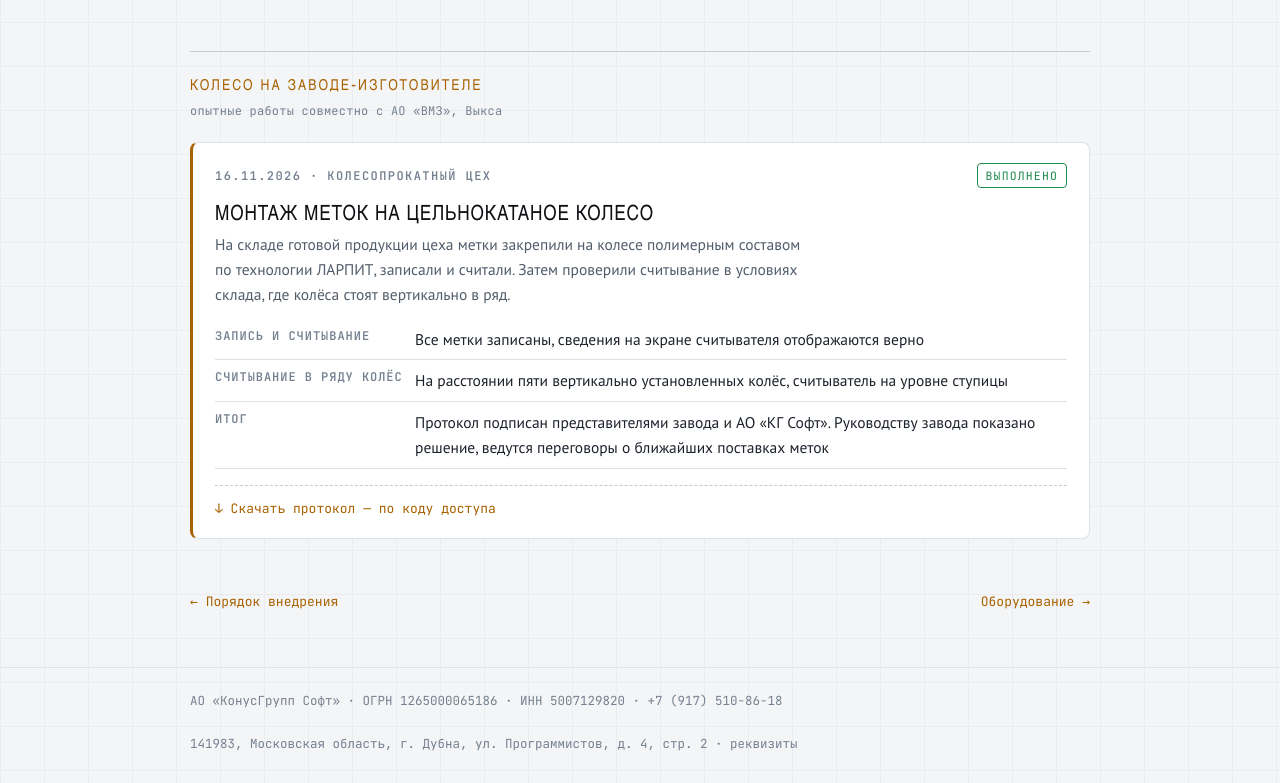
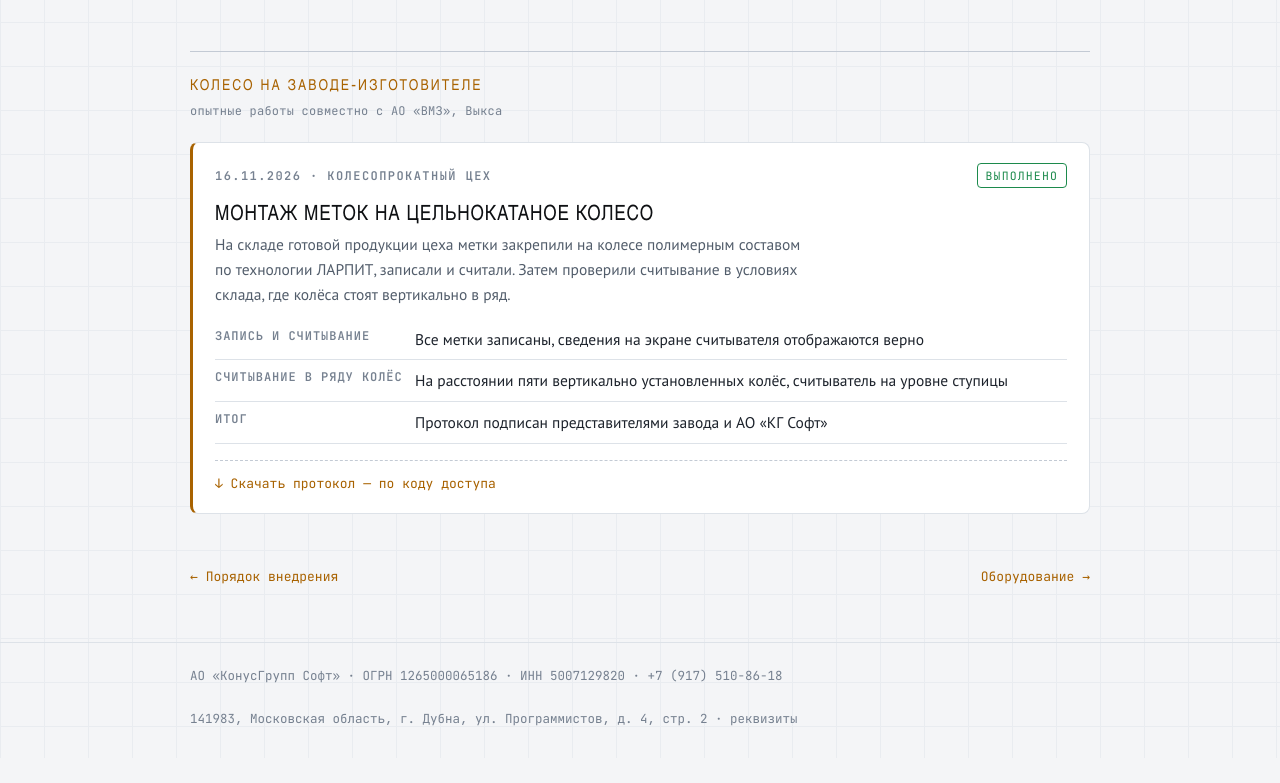
Before and after one commit to semedal/konusgruppsoft-site, a plain HTML site: page ispytaniya/index.html in a window 1280 px wide. Shown: the part 3982-4765 px from the top of the page. After the commit the page ends 4740 px from the top, so only its background shows below. Drawn offline with nearby package versions, Linux system fonts and the light colour scheme.

Commit message:
Экраны веб-панели с нейтральными данными; ВМЗ — только опытные работы и протокол
Co-Authored-By: Claude Fable 5.2 <noreply@anthropic.com>

```diff
--- a/ispytaniya/index.html
+++ b/ispytaniya/index.html
@@ -203,7 +203,7 @@
           <dl class="info">
             <dt>Запись и считывание</dt><dd>Все метки записаны, сведения на экране считывателя отображаются верно</dd>
             <dt>Считывание в ряду колёс</dt><dd>На расстоянии пяти вертикально установленных колёс, считыватель на уровне ступицы</dd>
-            <dt>Итог</dt><dd>Протокол подписан представителями завода и АО «КГ Софт». Руководству завода показано решение, ведутся переговоры о ближайших поставках меток</dd>
+            <dt>Итог</dt><dd>Протокол подписан представителями завода и АО «КГ Софт»</dd>
           </dl>
           <details class="proto">
             <summary>Скачать протокол — по коду доступа</summary>
```
Also changed, not shown: proekt/index.html (+1 -1 lines), assets/img/web-tag.jpg, assets/img/web-wagon-parts.jpg.
